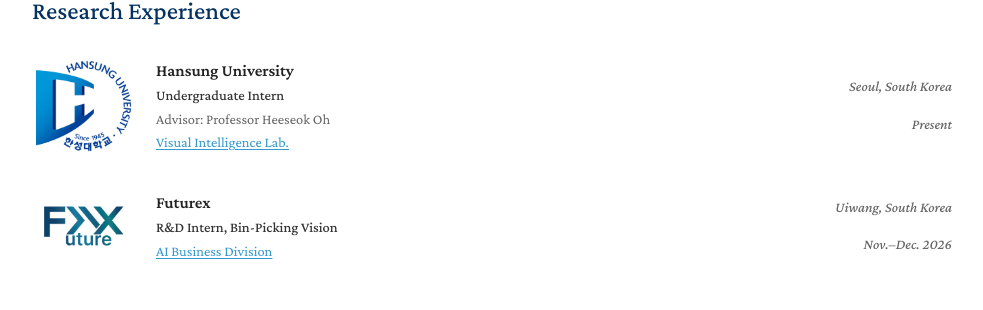
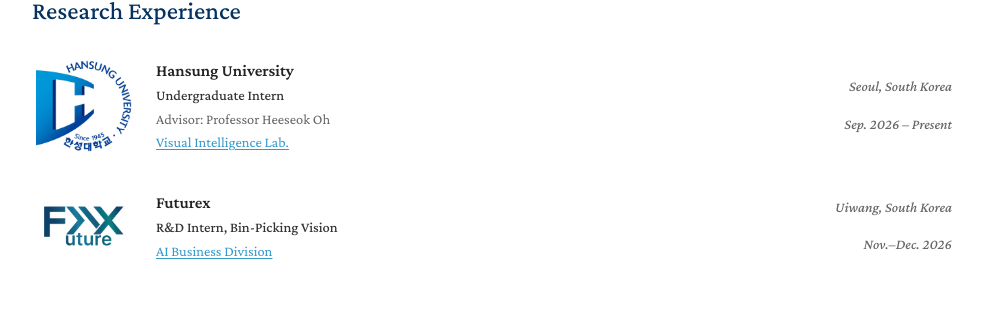
Before and after one commit to YONGJI04/yongji04.github.io, a Jekyll site: the page built from index.md, in a window 1280 px wide. Shown: the part 1018-1328 px from the top of the page, without its empty margins (148-1131 px from the left). Built offline with Jekyll 4.4.1, drawn with Linux system fonts in a browser that asks for light colours; a style sheet for code colours, icons or effects is not loaded; our own code applies the rules of GitHub Pages for plain Markdown files.

Commit message:
CV/Site: show Visual Intelligence Lab internship from Sep. 2026

```diff
--- a/_data/experience.yml
+++ b/_data/experience.yml
@@ -2,7 +2,7 @@ main:
 
   - school: Hansung University
     location: Seoul, South Korea
-    status: Present
+    status: Sep. 2026 – Present
     role: Undergraduate Intern
     advisor: Professor Heeseok Oh
     lab: Visual Intelligence Lab.
--- a/tools/gen_cv.py
+++ b/tools/gen_cv.py
@@ -180,7 +180,7 @@ def build(out=DEFAULT_OUT):
 
     def experience(c):
         c.section("Experience")
-        c.entry(["Visual Intelligence Lab."], sub="Undergraduate Intern, Advisor: Heeseok Oh", size=EXP_SIZE)
+        c.entry(["Visual Intelligence Lab."], sub="Undergraduate Intern, Advisor: Heeseok Oh, Sep. 2026 – Present", size=EXP_SIZE)
         c.entry(["Futurex, AI Business Division"],
                 sub="R&D Intern, Bin-Picking Vision, Nov.–Dec. 2026",
                 size=EXP_SIZE)
```
Also changed, not shown: 1 other file.
